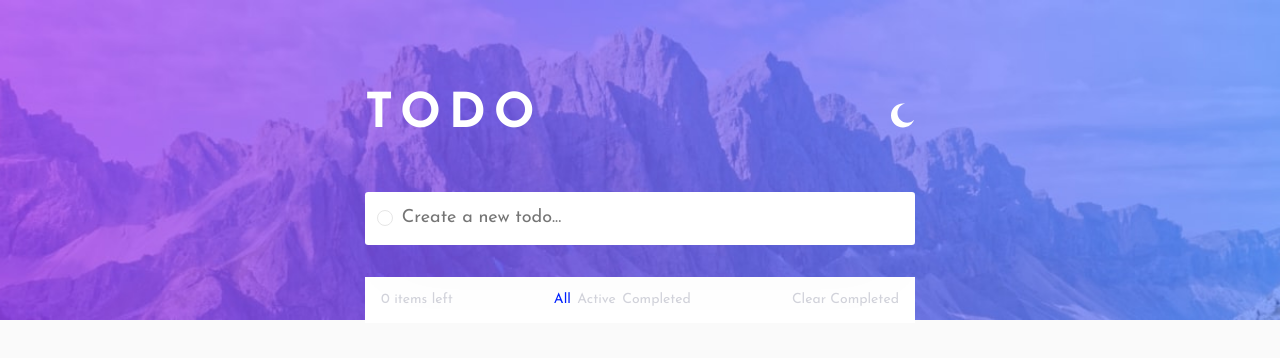
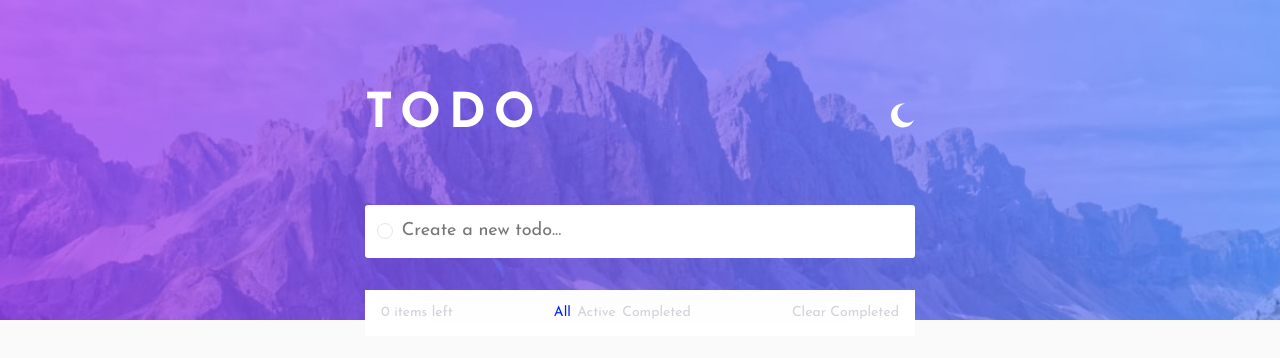
Before and after one commit to Shaswat0707/frontendmentor-react, a React (Vite) app: page /#/todos in a window 1280 px wide. Shown: the top 358 px of the page. Built offline with nearby package versions, Linux system fonts and the light colour scheme.

Commit message:
final changes for todos

```diff
--- a/src/Todo/Todos.css
+++ b/src/Todo/Todos.css
@@ -96,7 +96,7 @@
 .todo-parent {
   position: absolute;
   width: 100%;
-  top: calc(clamp(6rem, 10vw, 23rem) * -1);
+  top: calc(clamp(6rem, 9vw, 20rem) * -1);
 }
 
 .todo-input-wrapper {
```
